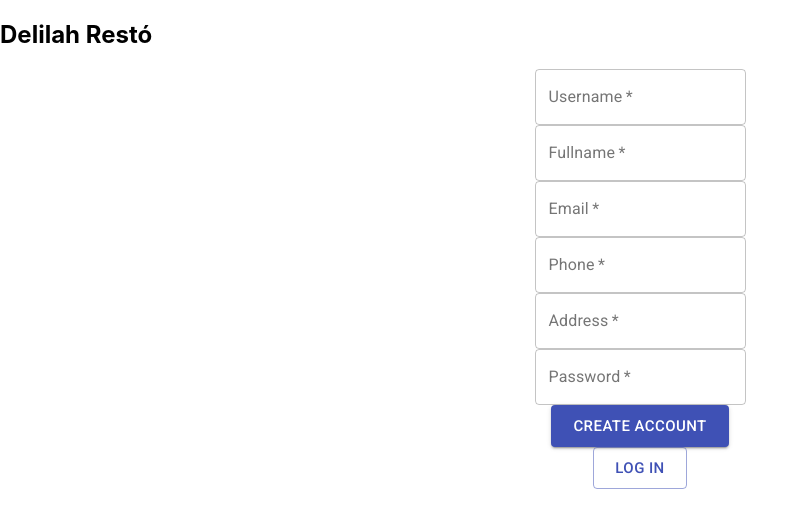
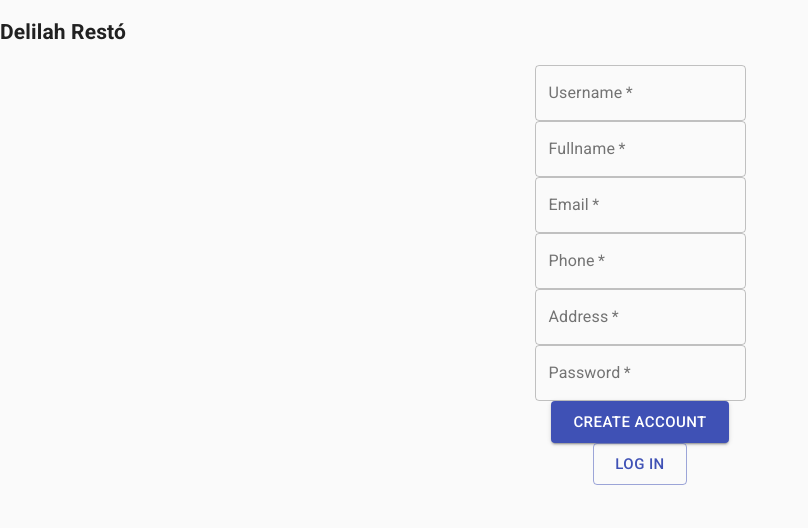
Before and after one commit to fvittorello/Delilah-frontend, a React (Create React App) app: page / in a window 1280 px wide. Shown: the top 528 px of the page, without its empty margins (0-808 px from the left). Built offline with nearby package versions, Linux system fonts and the light colour scheme; the HTML template or start-up script is replaced by a standard one.

Commit message:
feat(App.js) add css baseline normalization component

```diff
--- a/src/App.js
+++ b/src/App.js
@@ -1,4 +1,5 @@
 import React from 'react';
+import CssBaseline from '@material-ui/core/CssBaseline';
 import './App.css';
 
 import Login from 'views/Login';
@@ -6,7 +7,12 @@
 
 function App() {
 	// return <div>Hello World React</div>;
-	return <RegisterView />;
+	return (
+		<>
+			<CssBaseline />
+			<RegisterView />
+		</>
+	);
 }
 
 export default App;
```
